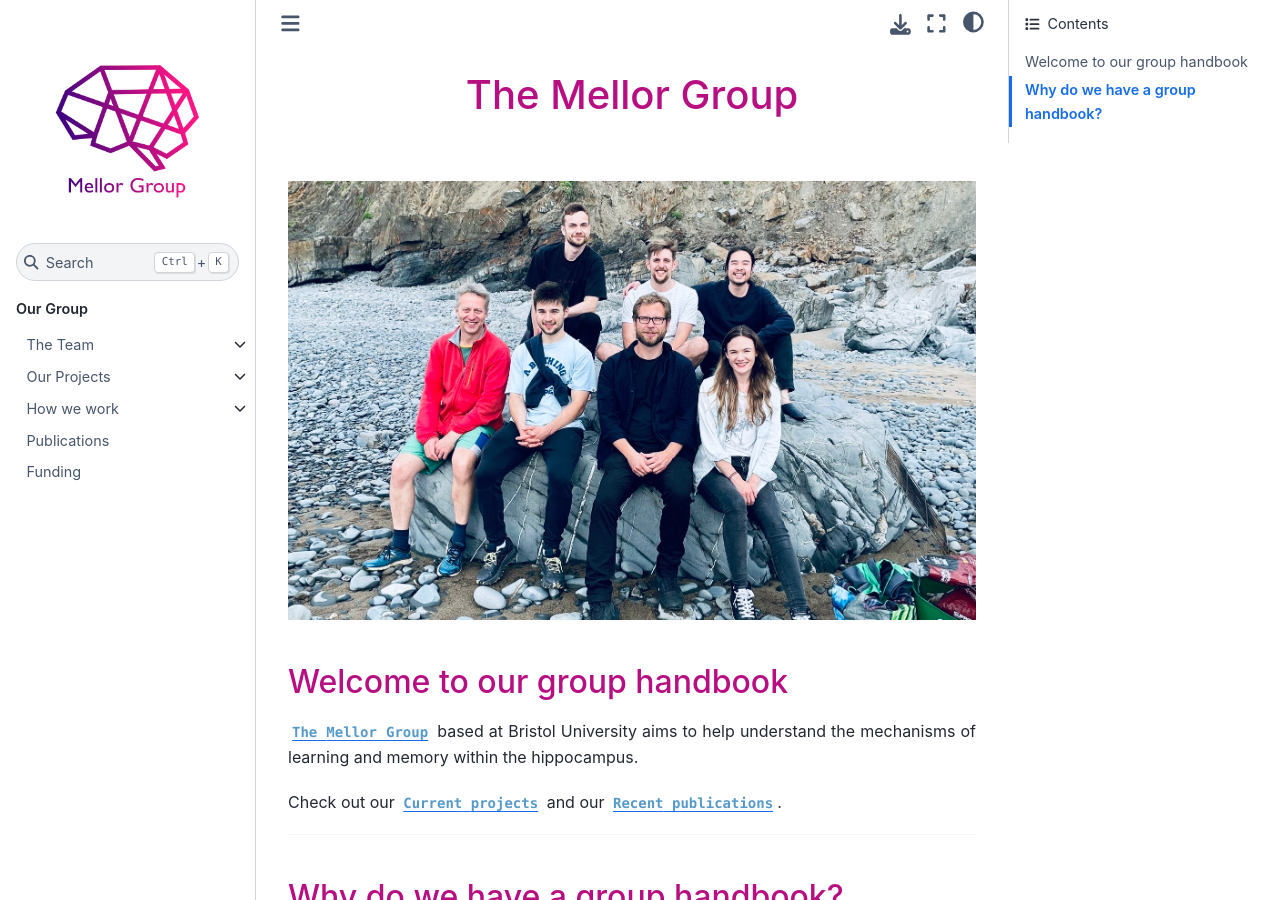
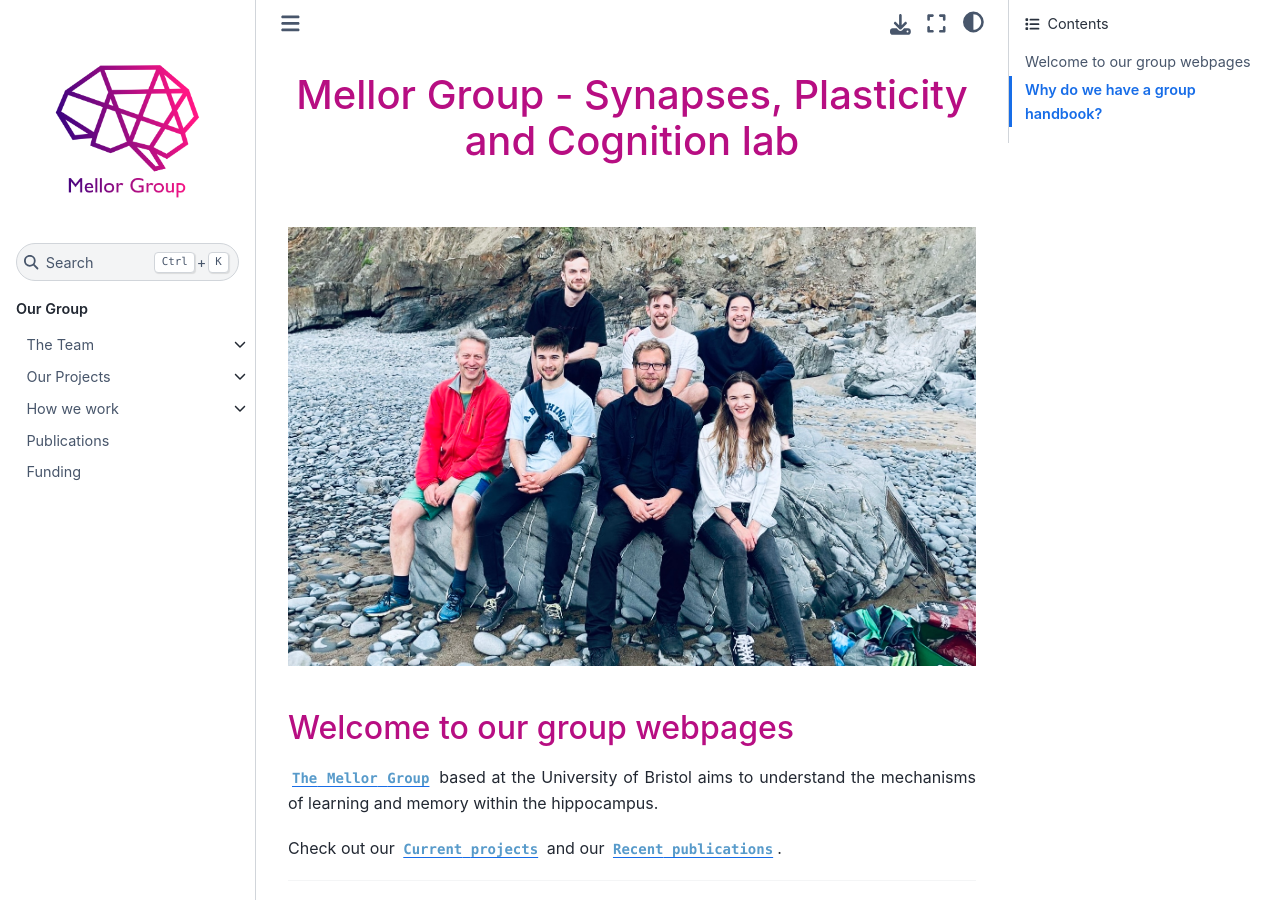
Before and after one commit to mellor-lab/mellor-lab.github.io, a Jupyter Book: the page built from book/contents/welcome.md, in a window 1280 px wide and 900 px high. Built offline with Jupyter Book 1.0.4 settings and Sphinx 7.4.7 and the Sphinx Book theme 1.1.4, drawn with Linux system fonts in a browser that asks for light colours.

Commit message:
Update welcome.md

````diff
--- a/book/contents/welcome.md
+++ b/book/contents/welcome.md
@@ -1,13 +1,13 @@
-# <center> The Mellor Group </center>
+# <center> Mellor Group - Synapses, Plasticity and Cognition lab </center>
 
 ```{image} img/Lab_photo_2022.jpeg
 :width: 750px
 :align: center
 ```
 
-### Welcome to our group handbook
+### Welcome to our group webpages
 
-[`The Mellor Group`](our-team/current-members) based at Bristol University aims to help understand the mechanisms of learning and memory within the hippocampus.
+[`The Mellor Group`](our-team/current-members) based at the University of Bristol aims to understand the mechanisms of learning and memory within the hippocampus.
 
 Check out our [`Current projects`](projects/index) and our [`Recent publications`](publications).
 
````
